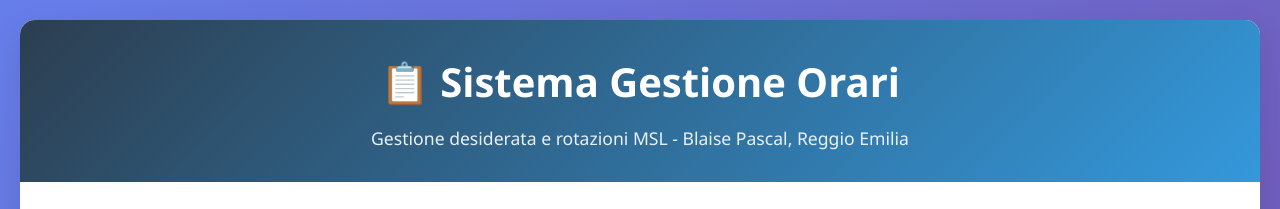
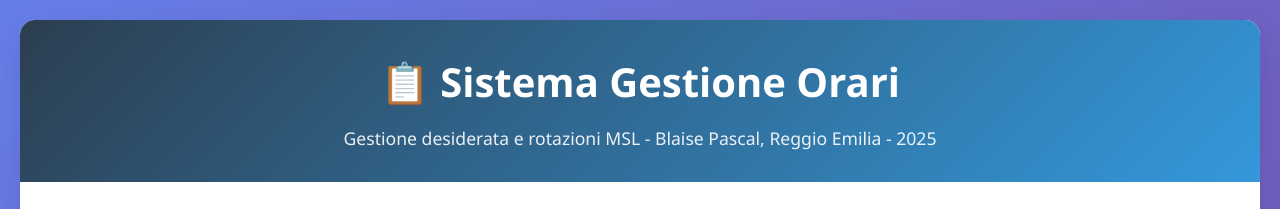
Before and after one commit to Pontoriero/desiderata2, a plain HTML site: page index.html in a window 1280 px wide. Shown: the top 209 px of the page. Drawn offline with Linux system fonts and the light colour scheme.

Commit message:
prova commit

```diff
--- a/index.html
+++ b/index.html
@@ -10,7 +10,7 @@
     <div class="container">
         <div class="header">
             <h1>📋 Sistema Gestione Orari</h1>
-            <p>Gestione desiderata e rotazioni MSL - Blaise Pascal, Reggio Emilia</p>
+            <p>Gestione desiderata e rotazioni MSL - Blaise Pascal, Reggio Emilia - 2025</p>
         </div>
 
         <div class="main-content">
```
